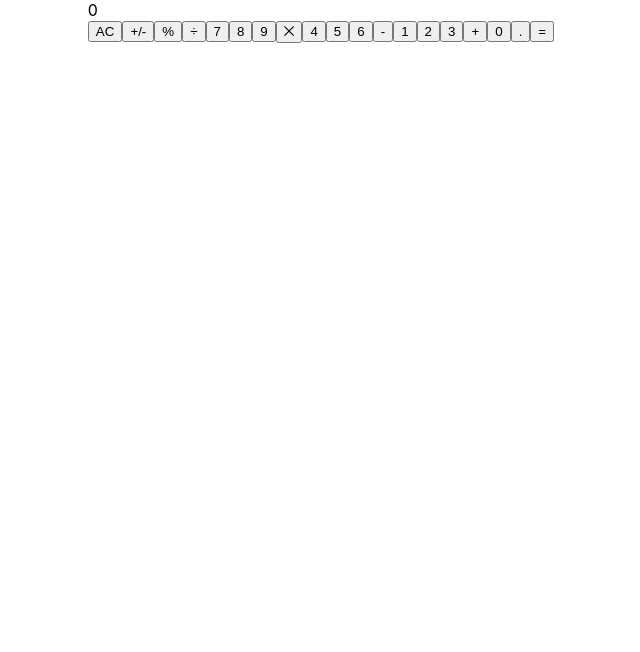
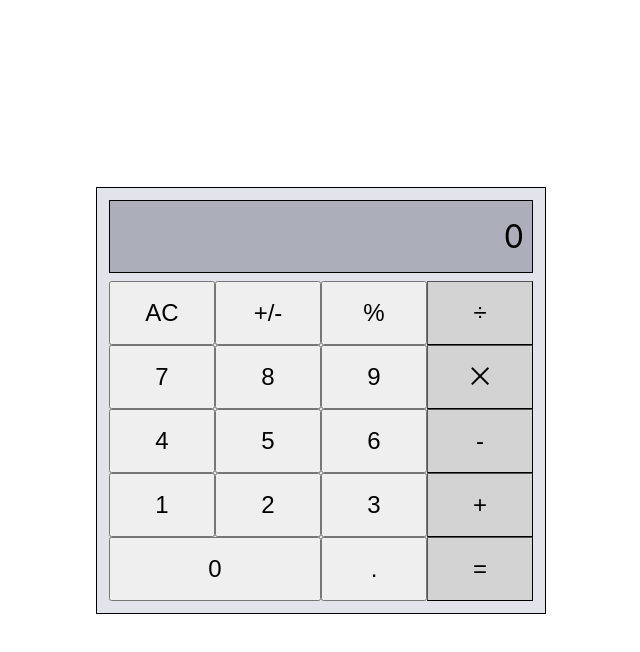
Before and after one commit to helio3197/math-magicians, a React (Create React App) app: page / in a window 1280 px wide. Shown: the top 652 px of the page, without its empty margins (319-959 px from the left). Built offline with nearby package versions, Linux system fonts and the light colour scheme.

Commit message:
Added basic styles

```diff
--- a/src/components/Calculator.css
+++ b/src/components/Calculator.css
@@ -0,0 +1,46 @@
+.calc-wrapper {
+  width: 450px;
+  padding: 12px;
+  display: flex;
+  flex-direction: column;
+  border: 1px solid;
+  gap: 8px;
+  background-color: #e3e3ec;
+}
+
+.calc-result {
+  padding: 16px 8px;
+  border: 1px solid;
+  text-align: end;
+  font-size: 2rem;
+  background-color: #acafba;
+}
+
+.calc-buttons {
+  display: flex;
+  flex-wrap: wrap;
+  width: 100%;
+}
+
+.calc-buttons > button {
+  width: 25%;
+  padding: 16px;
+  font-size: 1.5rem;
+}
+
+.calc-buttons > button:nth-of-type(4n), .calc-buttons > button:last-child {
+  background-color: lightgray;
+  border-width: 0.5px;
+}
+
+.calc-buttons > button:nth-of-type(4n):hover, .calc-buttons > button:last-child:hover {
+  background-color: #c6c6c6;
+}
+
+.calc-buttons > button:nth-of-type(4n):active, .calc-buttons > button:last-child:active {
+  background-color: #e1e1e1;
+}
+
+.calc-buttons > button:nth-last-of-type(3) {
+  width: 50%;
+}
--- a/src/index.css
+++ b/src/index.css
@@ -1,3 +1,7 @@
+* {
+  box-sizing: border-box;
+}
+
 body {
   margin: 0;
   font-family:
@@ -25,3 +29,7 @@ code {
     'Courier New',
     monospace;
 }
+
+html, body, #root {
+  height: 100%;
+}
```
